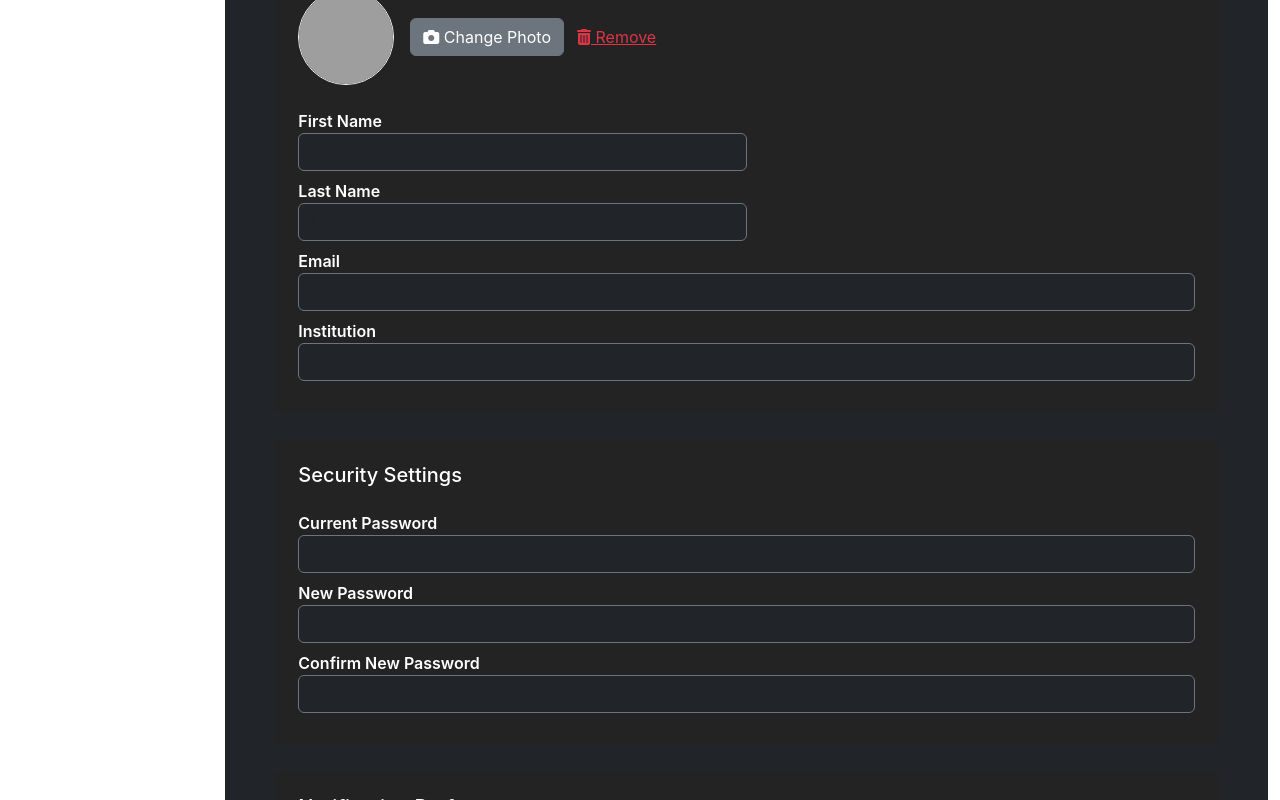
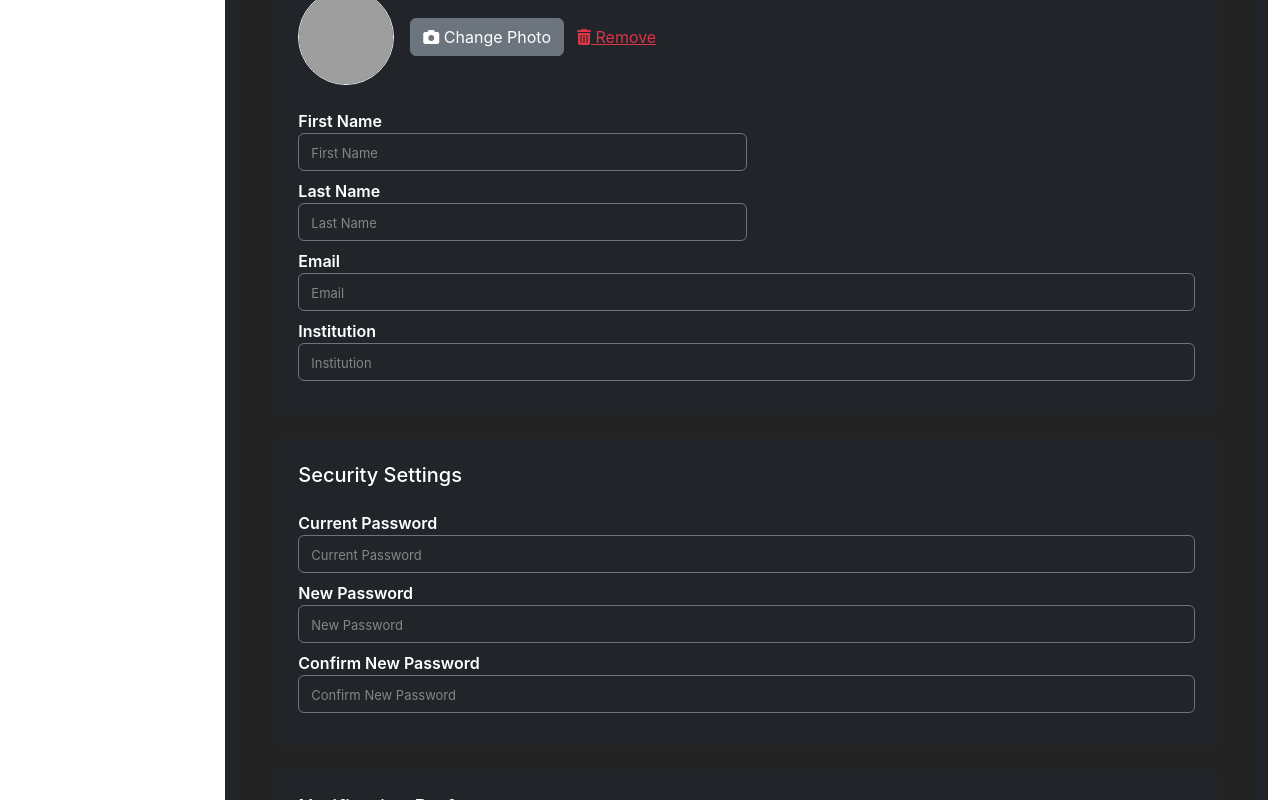
Before and after one commit to dhananjayyadav21/ExameeR, a React (Create React App) app in the folder client/: page /dashboard in a window 1280 px wide. Shown: the part 5920-6720 px from the top of the page. Built offline with nearby package versions, Linux system fonts and the light colour scheme; grey boxes are pictures that could not be loaded; some icons are missing.

Commit message:
fix dashbord user setting  section

```diff
--- a/client/src/Dashbord/components/DashbordSetting.jsx
+++ b/client/src/Dashbord/components/DashbordSetting.jsx
@@ -2,10 +2,10 @@ import React from 'react';
 
 const Settings = () => {
   return (
-    <section id="settings" className="min-vh-100 bg-dark text-white p-4">
+    <section id="settings" className="min-vh-100 bg-darkgray text-white p-lg-4">
       <div className="container">
         {/* Profile Settings */}
-        <div className="bg-darkgray rounded border border-dark p-4 mb-4">
+        <div className="bg-dark rounded-3 border border-dark p-4 mb-4">
           <h2 className="h5 font-weight-bold mb-4">Profile Settings</h2>
 
           <div className="d-flex justify-content-start align-items-center gap-3 mb-4">
@@ -35,7 +35,7 @@ const Settings = () => {
                 <label className="">First Name</label>
                 <input
                   type="text"
-                  className="form-control bg-dark text-white border border-secondary"
+                  className="form-control placeholder-white bg-dark text-white border border-secondary"
                   placeholder="First Name"
                 />
               </div>
@@ -43,7 +43,7 @@ const Settings = () => {
                 <label className="">Last Name</label>
                 <input
                   type="text"
-                  className="form-control bg-dark text-white border border-secondary"
+                  className="form-control placeholder-white bg-dark text-white border border-secondary"
                   placeholder="Last Name"
                 />
               </div>
@@ -53,7 +53,7 @@ const Settings = () => {
               <label className="">Email</label>
               <input
                 type="email"
-                className="form-control bg-dark text-white border border-secondary"
+                className="form-control placeholder-white bg-dark text-white border border-secondary"
                 placeholder="Email"
               />
             </div>
@@ -62,7 +62,7 @@ const Settings = () => {
               <label className="">Institution</label>
               <input
                 type="text"
-                className="form-control bg-dark text-white border border-secondary"
+                className="form-control placeholder-white bg-dark text-white border border-secondary"
                 placeholder="Institution"
               />
             </div>
@@ -70,14 +70,14 @@ const Settings = () => {
         </div>
 
         {/* Security Settings */}
-        <div className="bg-darkgray rounded border border-dark p-4 mb-4">
+        <div className="bg-dark rounded-3 border border-dark p-4 mb-4">
           <h2 className="h5 font-weight-bold mb-4">Security Settings</h2>
           <form>
             <div className="form-group mb-2">
               <label className="">Current Password</label>
               <input
                 type="password"
-                className="form-control bg-dark text-white border border-secondary"
+                className="form-control placeholder-white bg-dark text-white border border-secondary"
                 placeholder="Current Password"
               />
             </div>
@@ -86,7 +86,7 @@ const Settings = () => {
               <label className="">New Password</label>
               <input
                 type="password"
-                className="form-control bg-dark text-white border border-secondary"
+                className="form-control placeholder-white bg-dark text-white border border-secondary"
                 placeholder="New Password"
               />
             </div>
@@ -95,7 +95,7 @@ const Settings = () => {
               <label className="">Confirm New Password</label>
               <input
                 type="password"
-                className="form-control bg-dark text-white border border-secondary"
+                className="form-control placeholder-white bg-dark text-white border border-secondary"
                 placeholder="Confirm New Password"
               />
             </div>
@@ -103,7 +103,7 @@ const Settings = () => {
         </div>
 
         {/* Notification Preferences */}
-        <div className="bg-darkgray rounded border border-dark p-4 mb-4">
+        <div className="bg-dark rounded-3 border border-dark p-4 mb-4">
           <h2 className="h5 font-weight-bold mb-4">Notification Preferences</h2>
           <div className="mb-3">
             <div className="d-flex justify-content-between py-2 border-bottom border-dark">
--- a/client/src/components/Footer.jsx
+++ b/client/src/components/Footer.jsx
@@ -55,7 +55,7 @@ const Footer = () => {
                     <h5 className="m-0">Newsletter</h5>
                     <p className='py-3 m-0'>Subscribe to our newsletter for updates and offers.</p>
                     <form action="sumbit" className='d-flex flex-column'>
-                        <input className='p-2 rounded-2 col-11 col-sm-12 mt-0 my-3 form-control bg-dark text-white' type="email" name='email' placeholder="Search for Notes..."/>
+                        <input className='placeholder-white p-2 rounded-2 col-11 col-sm-12 mt-0 my-3 form-control bg-dark text-white' type="email" name='email' placeholder="Search for Notes..."/>
                         <button className='btn btn-green'>Subscribe</button>
                     </form>
                   </div>
--- a/client/src/index.css
+++ b/client/src/index.css
@@ -102,6 +102,11 @@ code {
 
 .green-i {
   color: #039419;
+}
+
+.placeholder-white::placeholder{
+  color: rgba(180, 178, 178, 0.677);
+  font-size: small;
 }
 
 /*======================================================== scrollBar ===========================================================*/
```
